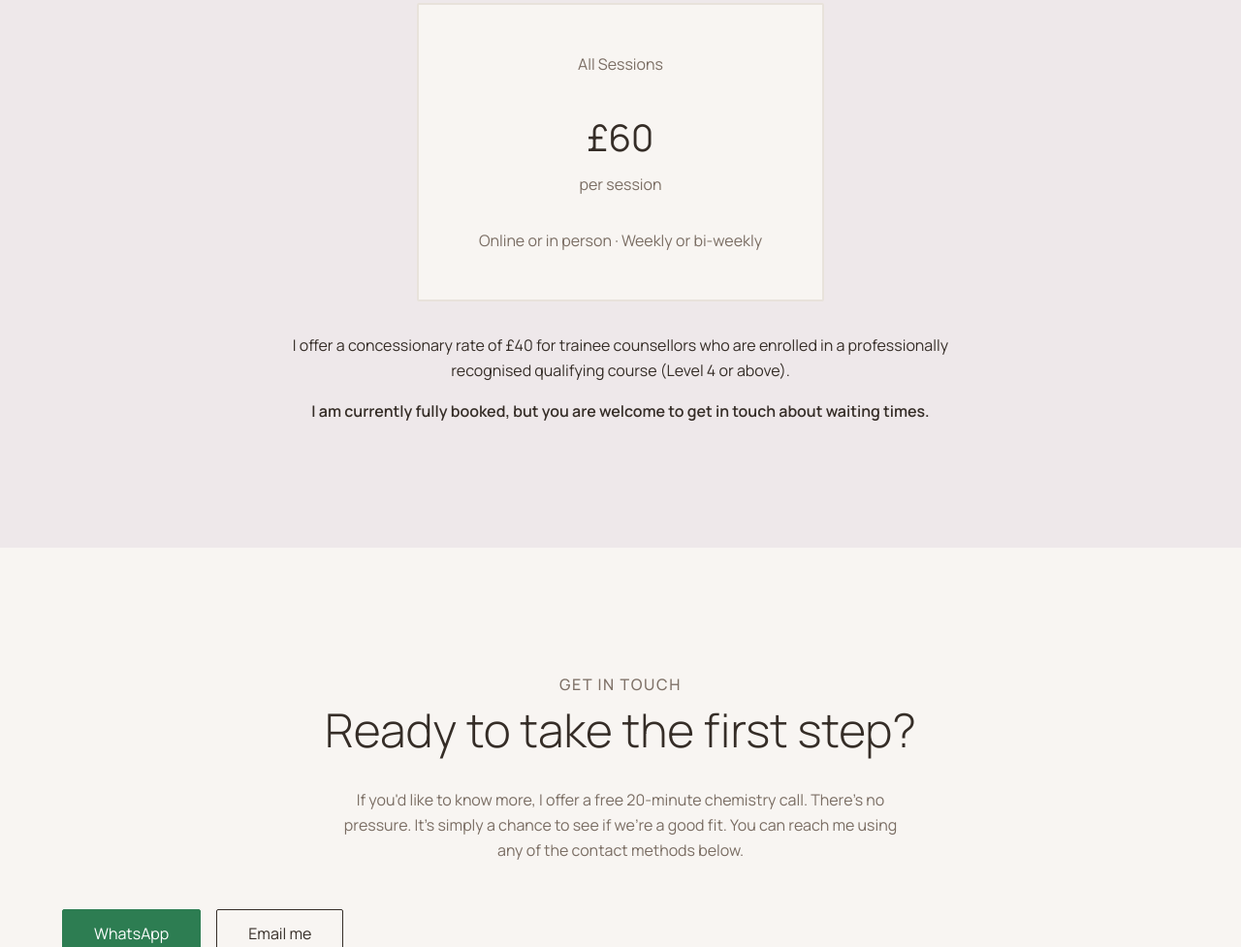
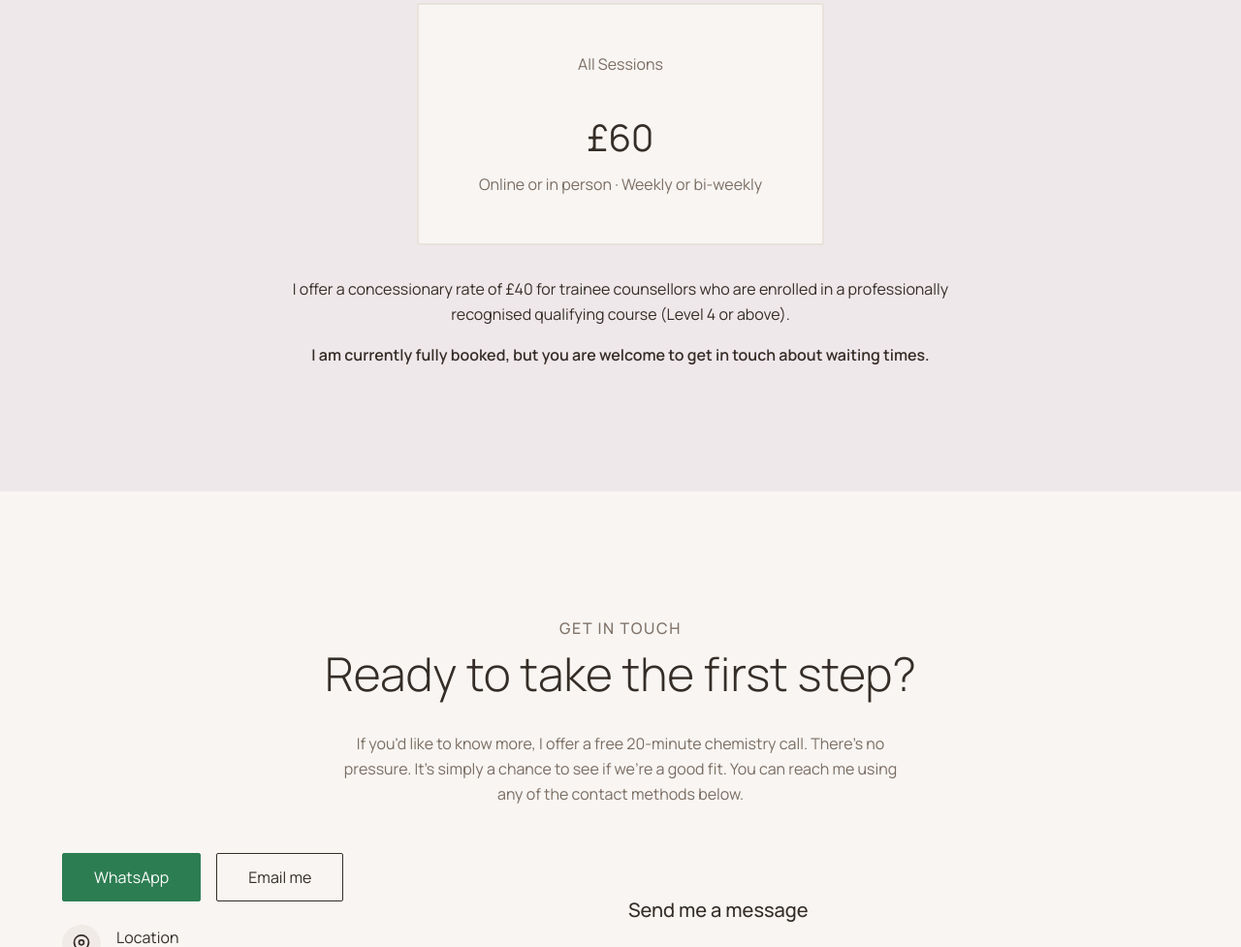
Before and after one commit to trulyempoweredcode/allansalmon.com, a plain HTML site: page index.html in a window 1280 px wide. Shown: the part 7003-7980 px from the top of the page at 97% size. Drawn offline with Linux system fonts and the light colour scheme.

Commit message:
Fees box: remove 'per session' text (client revision, round 1)

```diff
--- a/index.html
+++ b/index.html
@@ -270,7 +270,6 @@
           <div class="pricing-card">
             <p class="pricing-card__duration">All Sessions</p>
             <div class="pricing-card__price">£60</div>
-            <p class="pricing-card__duration">per session</p>
             <p class="pricing-card__duration">Online or in person · Weekly or bi-weekly</p>
           </div>
         </div>
```
